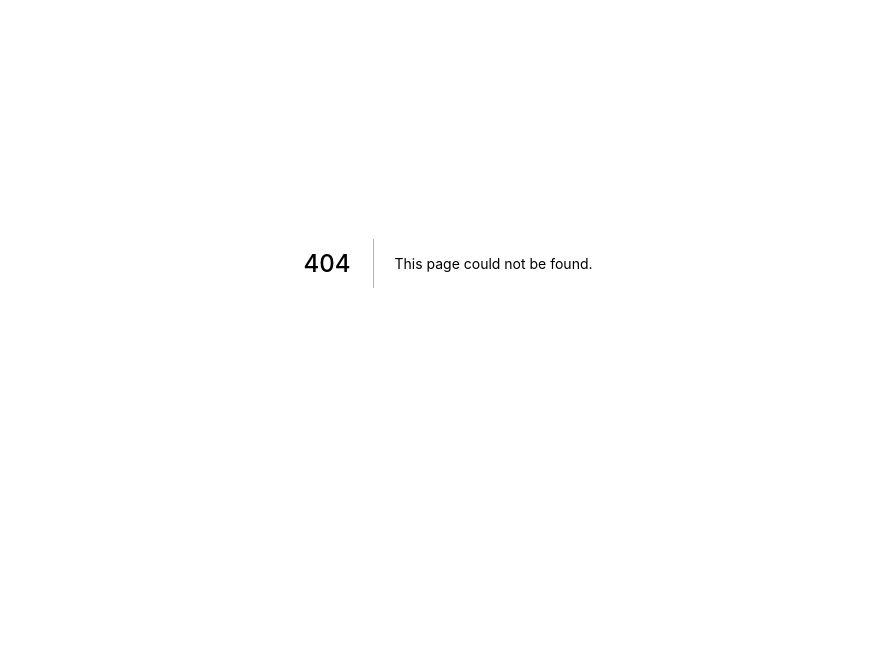
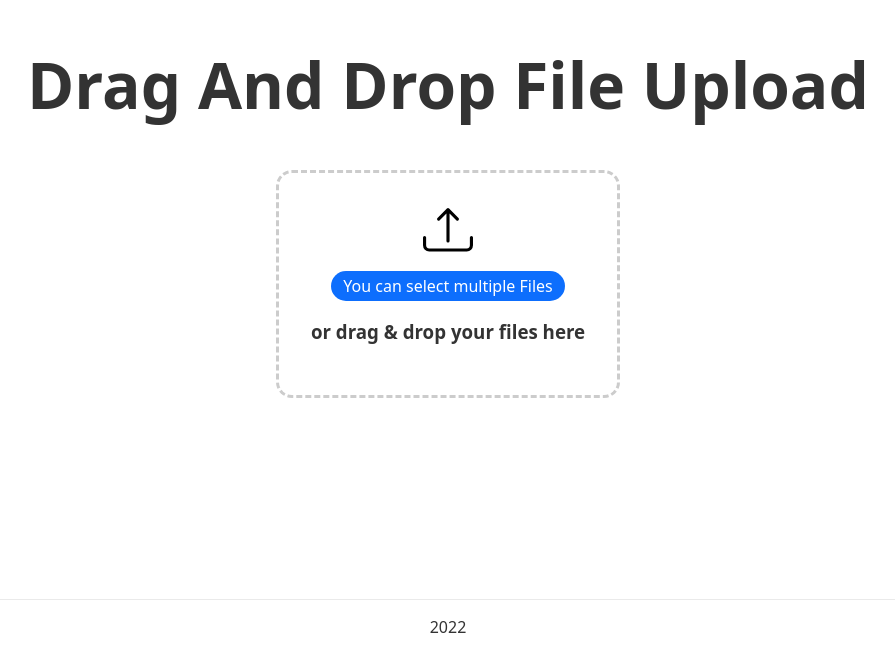
Before and after one commit to michaelfong2017/temiverse-web, a Next.js app: page /upload in a window 1280 px wide. Before the commit this address had no page. Shown: the part 137-808 px from the top of the page, without its empty margins (192-1087 px from the left). Built offline with nearby package versions, Linux system fonts and the light colour scheme.

Commit message:
- Upload file page. - API Read/write files in public directory.

```diff
--- /dev/null
+++ b/components/DropZone.js
@@ -0,0 +1,134 @@
+import React, { useState } from "react";
+import Image from "next/image";
+import FilePreview from "./FilePreview";
+import styles from "../styles/DropZone.module.css";
+
+const DropZone = ({ data, dispatch }) => {
+  // onDragEnter sets inDropZone to true
+  const handleDragEnter = (e) => {
+    e.preventDefault();
+    e.stopPropagation();
+    dispatch({ type: "SET_IN_DROP_ZONE", inDropZone: true });
+  };
+
+  // onDragLeave sets inDropZone to false
+  const handleDragLeave = (e) => {
+    e.preventDefault();
+    e.stopPropagation();
+
+    dispatch({ type: "SET_IN_DROP_ZONE", inDropZone: false });
+  };
+
+  // onDragOver sets inDropZone to true
+  const handleDragOver = (e) => {
+    e.preventDefault();
+    e.stopPropagation();
+
+    // set dropEffect to copy i.e copy of the source item
+    e.dataTransfer.dropEffect = "copy";
+    dispatch({ type: "SET_IN_DROP_ZONE", inDropZone: true });
+  };
+
+  // onDrop sets inDropZone to false and adds files to fileList
+  const handleDrop = (e) => {
+    e.preventDefault();
+    e.stopPropagation();
+
+    // get files from event on the dataTransfer object as an array
+    let files = [...e.dataTransfer.files];
+
+    // ensure a file or files are dropped
+    if (files && files.length > 0) {
+      // loop over existing files
+      const existingFiles = data.fileList.map((f) => f.name);
+      // check if file already exists, if so, don't add to fileList
+      // this is to prevent duplicates
+      files = files.filter((f) => !existingFiles.includes(f.name));
+
+      // dispatch action to add droped file or files to fileList
+      dispatch({ type: "ADD_FILE_TO_LIST", files });
+      // reset inDropZone to false
+      dispatch({ type: "SET_IN_DROP_ZONE", inDropZone: false });
+    }
+  };
+
+  // handle file selection via input element
+  const handleFileSelect = (e) => {
+    // get files from event on the input element as an array
+    let files = [...e.target.files];
+
+    // ensure a file or files are selected
+    if (files && files.length > 0) {
+      // loop over existing files
+      const existingFiles = data.fileList.map((f) => f.name);
+      // check if file already exists, if so, don't add to fileList
+      // this is to prevent duplicates
+      files = files.filter((f) => !existingFiles.includes(f.name));
+
+      // dispatch action to add selected file or files to fileList
+      dispatch({ type: "ADD_FILE_TO_LIST", files });
+    }
+  };
+
+  // to handle file uploads
+  const uploadFiles = async () => {
+    // get the files from the fileList as an array
+    let files = data.fileList;
+    // initialize formData object
+    const formData = new FormData();
+    // loop over files and add to formData
+    files.forEach((file) => formData.append("files", file));
+
+    // Upload the files as a POST request to the server using fetch
+    // Note: /api/fileupload is not a real endpoint, it is just an example
+    const response = await fetch("/api/fileupload", {
+      method: "POST",
+      body: formData,
+    });
+
+    //successful file upload
+    if (response.ok) {
+      alert("Files uploaded successfully");
+    } else {
+      // unsuccessful file upload
+      alert("Error uploading files");
+    }
+  };
+
+  return (
+    <>
+      <div
+        className={styles.dropzone}
+        onDrop={(e) => handleDrop(e)}
+        onDragOver={(e) => handleDragOver(e)}
+        onDragEnter={(e) => handleDragEnter(e)}
+        onDragLeave={(e) => handleDragLeave(e)}
+      >
+        <Image src="/upload.svg" alt="upload" height={50} width={50} />
+
+        <input
+          id="fileSelect"
+          type="file"
+          multiple
+          className={styles.files}
+          onChange={(e) => handleFileSelect(e)}
+        />
+        <label htmlFor="fileSelect">You can select multiple Files</label>
+
+        <h3 className={styles.uploadMessage}>
+          or drag &amp; drop your files here
+        </h3>
+      </div>
+      {/* Pass the selectect or dropped files as props */}
+      <FilePreview fileData={data} />
+      {/* Only show upload button after selecting atleast 1 file */}
+      {data.fileList.length > 0 && (
+        <button className={styles.uploadBtn} onClick={uploadFiles}>
+          Upload
+        </button>
+      )}
+    </>
+  );
+};
+
+export default DropZone;
--- /dev/null
+++ b/components/FilePreview.js
@@ -0,0 +1,28 @@
+import React from "react";
+import styles from "../styles/FilePreview.module.css";
+
+const FilePreview = ({ fileData }) => {
+  return (
+    <div className={styles.fileList}>
+      <div className={styles.fileContainer}>
+        {/* loop over the fileData */}
+        {fileData.fileList.map((f) => {
+          return (
+            <>
+              <ol>
+                <li key={f.lastModified} className={styles.fileList}>
+                  {/* display the filename and type */}
+                  <div key={f.name} className={styles.fileName}>
+                    {f.name}
+                  </div>
+                </li>
+              </ol>
+            </>
+          );
+        })}
+      </div>
+    </div>
+  );
+};
+
+export default FilePreview;
--- /dev/null
+++ b/pages/upload/index.js
@@ -0,0 +1,44 @@
+import React, { useReducer } from "react";
+import Head from "next/head";
+import DropZone from "../../components/DropZone";
+import styles from "../../styles/Upload.module.css";
+
+export default function Upload() {
+  // reducer function to handle state changes
+  const reducer = (state, action) => {
+    switch (action.type) {
+      case "SET_IN_DROP_ZONE":
+        return { ...state, inDropZone: action.inDropZone };
+      case "ADD_FILE_TO_LIST":
+        return { ...state, fileList: state.fileList.concat(action.files) };
+      default:
+        return state;
+    }
+  };
+
+  // destructuring state and dispatch, initializing fileList to empty array
+  const [data, dispatch] = useReducer(reducer, {
+    inDropZone: false,
+    fileList: [],
+  });
+
+  return (
+    <div className={styles.container}>
+      <Head>
+        <title>Drag And Drop File Upload</title>
+        <meta name="description" content="Nextjs drag and drop file upload" />
+        <link rel="icon" href="/favicon.ico" />
+      </Head>
+
+      <main className={styles.main}>
+        <h1 className={styles.title}>Drag And Drop File Upload</h1>
+        {/* Pass state data and dispatch to the DropZone component */}
+        <DropZone data={data} dispatch={dispatch} />
+      </main>
+
+      <footer className={styles.footer}>
+        <div>{new Date().getFullYear()}</div>
+      </footer>
+    </div>
+  );
+}
--- /dev/null
+++ b/public/media/directory.json
@@ -0,0 +1,3 @@
+{
+    "file_count": 0
+}
--- /dev/null
+++ b/styles/DropZone.module.css
@@ -0,0 +1,63 @@
+.dropzone {
+    display: flex;
+    flex-direction: column;
+    justify-content: center;
+    align-items: center;
+
+    border: dashed 3px #ccc;
+    border-radius: 1rem;
+    padding: 2rem;
+  }
+
+  .active {
+    border: dashed 3px dodgerblue;
+  }
+
+  .uploadMessage h3 {
+    margin-top: 1rem;
+  }
+
+  .files {
+    border: 0;
+    clip: rect(0, 0, 0, 0);
+    height: 1px;
+    overflow: hidden;
+    padding: 0;
+    position: absolute !important;
+    white-space: nowrap;
+    width: 1px;
+  }
+
+  .files + label {
+    margin-top: 1rem;
+    background-color: #0d6efd;
+    border-radius: 4rem;
+    color: #fff;
+    cursor: pointer;
+    display: inline-block;
+    padding: 0.25rem 0.75rem;
+    text-align: center;
+    user-select: none;
+  }
+
+  .files + label:focus,
+  .files + label:hover {
+    background-color: #0a58ca;
+    color: #fff;
+  }
+
+  .files + label:focus {
+    outline: 1px dotted #fff;
+  }
+
+  .uploadBtn {
+    width: auto;
+    color: white;
+    text-transform: uppercase;
+    margin: 2rem;
+    background-color: #0d6efd;
+    border-radius: 4rem;
+    cursor: pointer;
+    padding: 0.75rem;
+    text-align: center;
+  }
--- /dev/null
+++ b/styles/FilePreview.module.css
@@ -0,0 +1,15 @@
+.fileList {
+    display: flex;
+    margin-top: 1rem;
+    gap: 1rem;
+    width: 400px;
+  }
+
+  .fileContainer {
+    flex-direction: column;
+    align-items: center;
+  }
+
+  .fileName {
+    margin-left: 2rem;
+  }
--- /dev/null
+++ b/styles/Upload.module.css
@@ -0,0 +1,25 @@
+.main {
+    min-height: 92vh;
+    padding: 0;
+    flex: 1;
+    display: flex;
+    flex-direction: column;
+    justify-content: center;
+    align-items: center;
+  }
+
+  .title {
+    margin: 0 0 3rem 0;
+    line-height: 1.15;
+    font-size: 4rem;
+    text-align: center;
+  }
+
+  .footer {
+    display: flex;
+    flex: 1;
+    padding: 1rem 0;
+    border-top: 1px solid #eaeaea;
+    justify-content: center;
+    align-items: center;
+  }
--- a/tsconfig.json
+++ b/tsconfig.json
@@ -19,6 +19,6 @@
     "jsx": "preserve",
     "incremental": true
   },
-  "include": ["process.d.ts", "next-env.d.ts", "next-auth.d.ts", "**/*.ts", "**/*.tsx"],
+  "include": ["process.d.ts", "next-env.d.ts", "next-auth.d.ts", "**/*.ts", "**/*.tsx", "**/*.js", "**/*.jsx"],
   "exclude": ["node_modules"]
 }
```
Also changed, not shown: pages/api/fileupload/index.ts (added, +28 -0 lines), public/upload.svg (added).
